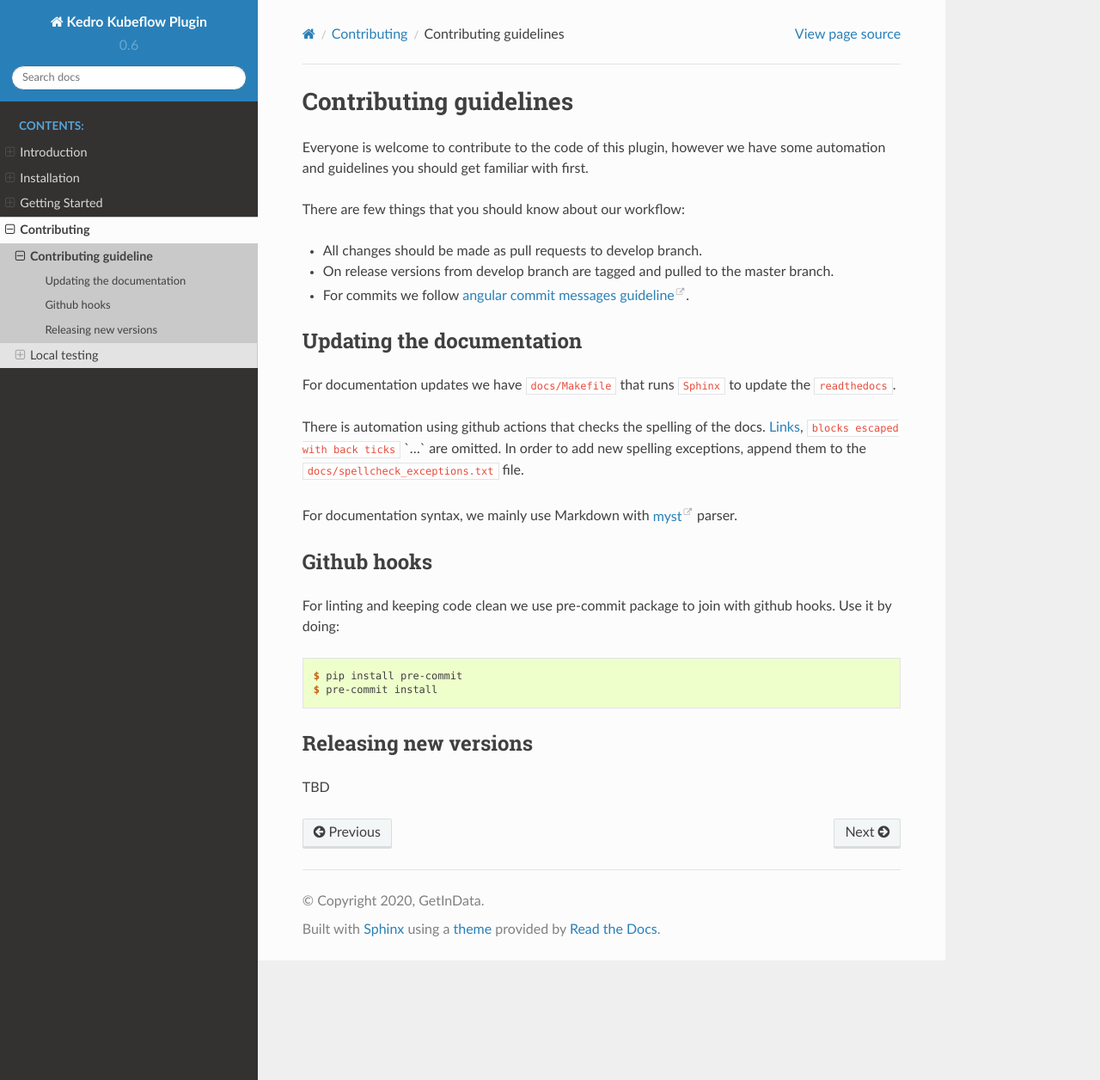
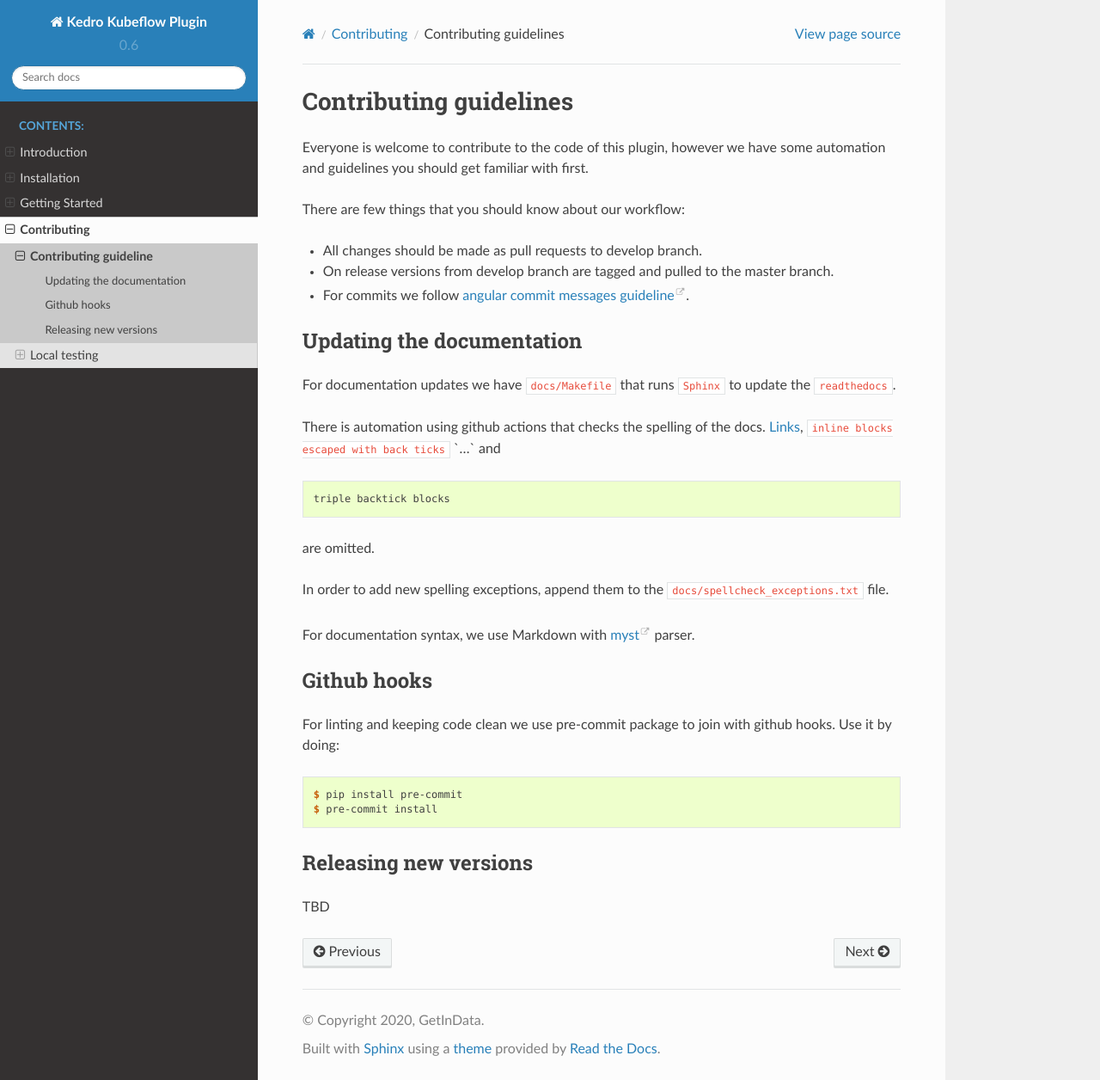
Before and after one commit to getindata/kedro-kubeflow, a Sphinx documentation site: the page built from docs/source/04_contributing/01_guideline.md, in a window 1280 px wide and 1256 px high. Shown: the whole window at 86% size. Built offline with Sphinx 7.4.7 and the Read the Docs theme 2.0.0, drawn with Linux system fonts in a browser that asks for light colours.

Commit message:
docs: Fixed typos and spellcheck config to be compatible with myst

````diff
--- a/docs/source/04_contributing/01_guideline.md
+++ b/docs/source/04_contributing/01_guideline.md
@@ -11,9 +11,15 @@ There are few things that you should know about our workflow:
 
 For documentation updates we have `docs/Makefile` that runs `Sphinx` to update the `readthedocs`.
 
-There is automation using github actions that checks the spelling of the docs. [Links](), `blocks escaped with back ticks` \`...\` are omitted. In order to add new spelling exceptions, append them to the `docs/spellcheck_exceptions.txt` file.
+There is automation using github actions that checks the spelling of the docs. [Links](), `inline blocks escaped with back ticks` \`...\` and
+```
+triple backtick blocks
+```
+are omitted.
 
-For documentation syntax, we mainly use Markdown with [myst](https://myst-parser.readthedocs.io/en/latest/syntax/syntax.html) parser.
+ In order to add new spelling exceptions, append them to the `docs/spellcheck_exceptions.txt` file.
+
+For documentation syntax, we use Markdown with [myst](https://myst-parser.readthedocs.io/en/latest/syntax/syntax.html) parser.
 
 ## Github hooks
 
--- a/docs/spellcheck_exceptions.txt
+++ b/docs/spellcheck_exceptions.txt
@@ -81,6 +81,7 @@ templated
 tensorflow
 ttl
 txt
+uncommenting
 url
 venv
 versionable
````
Also changed, not shown: docs/source/03_getting_started/01_quickstart.md (+1 -1 lines), .spellcheck.yml.
